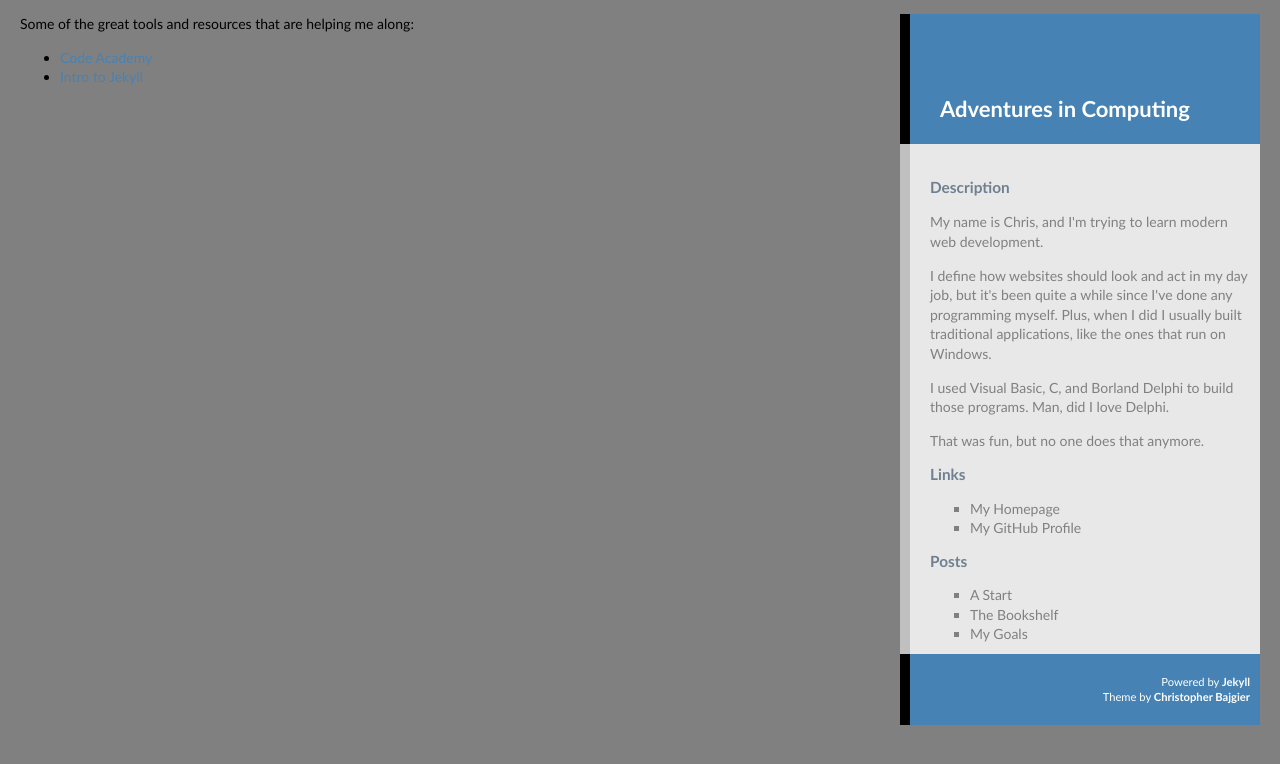
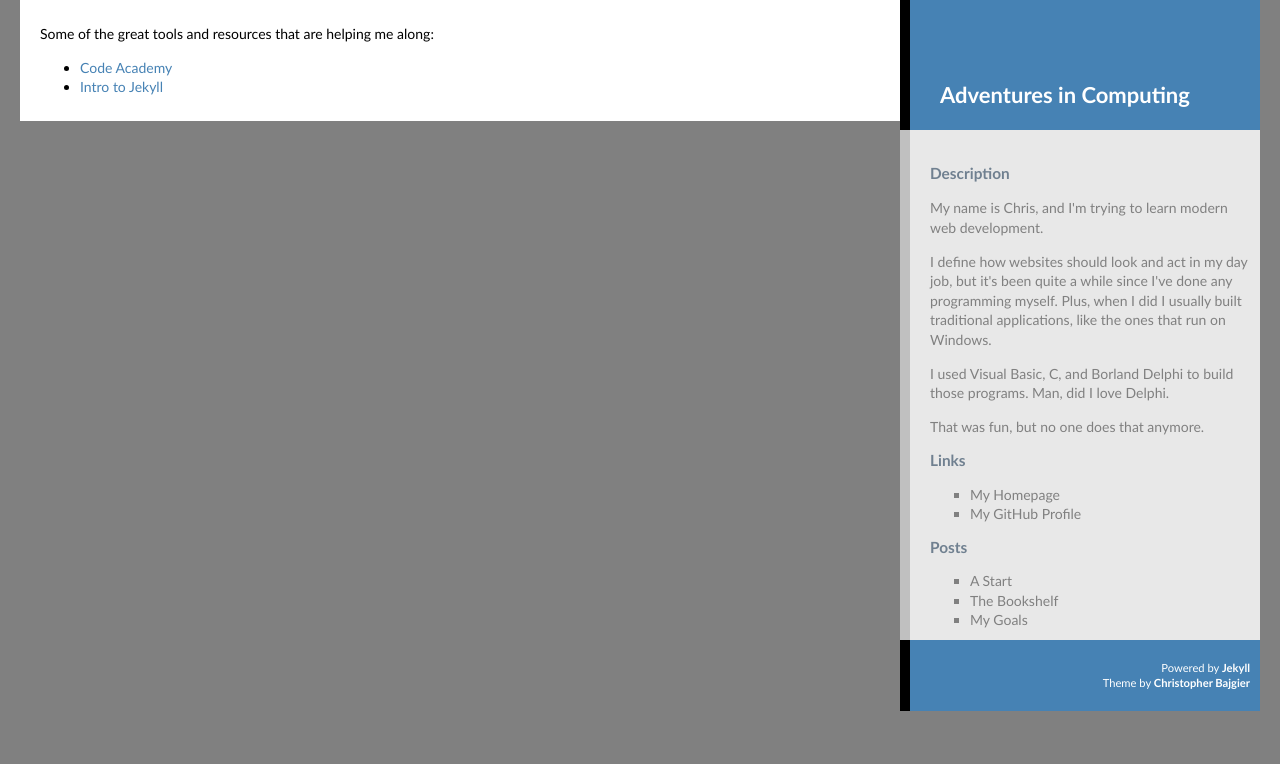
Before and after one commit to cbajgier/cbajgier.github.io, a Jekyll site: the page built from kudos.html, in a window 1280 px wide. Shown: the top 764 px of the page. Built offline with Jekyll 4.4.1, drawn with Linux system fonts in a browser that asks for light colours; nearby versions of some CDN libraries; Markdown is read by kramdown in place of the engine named in the settings.

Commit message:
Fixes to categories

```diff
--- a/_layouts/post.html
+++ b/_layouts/post.html
@@ -30,10 +30,7 @@
 
 
       		<div class="post-meta">
-
-                {% for category in post.categories %}
-  {{ category | first }}
-{% endfor %}
+                {{ page.categories | array_to_sentence_string }}
             </div>
       	</div>
 
--- a/index.html
+++ b/index.html
@@ -12,7 +12,8 @@
     				<h3 class="post-title"><a href="{{ post.url }}" title="permanent link">{{ post.title }}</a></h3>
 
 
-      		<div class="post-meta">{% for category in post.categories %}
+      		<div class="post-meta">{{ post.categories | array_to_sentence_string }}
+                {% for category in post.categories %}
   {{ category | first }}
 {% endfor %}
              </div>
--- a/kudos.html
+++ b/kudos.html
@@ -3,7 +3,7 @@
 title: Kudos
 ---
 
-<div id="home">
+<div id="middlecontent">
 <p>Some of the great tools and resources that are helping me along:</p>
 
     <ul>
```
